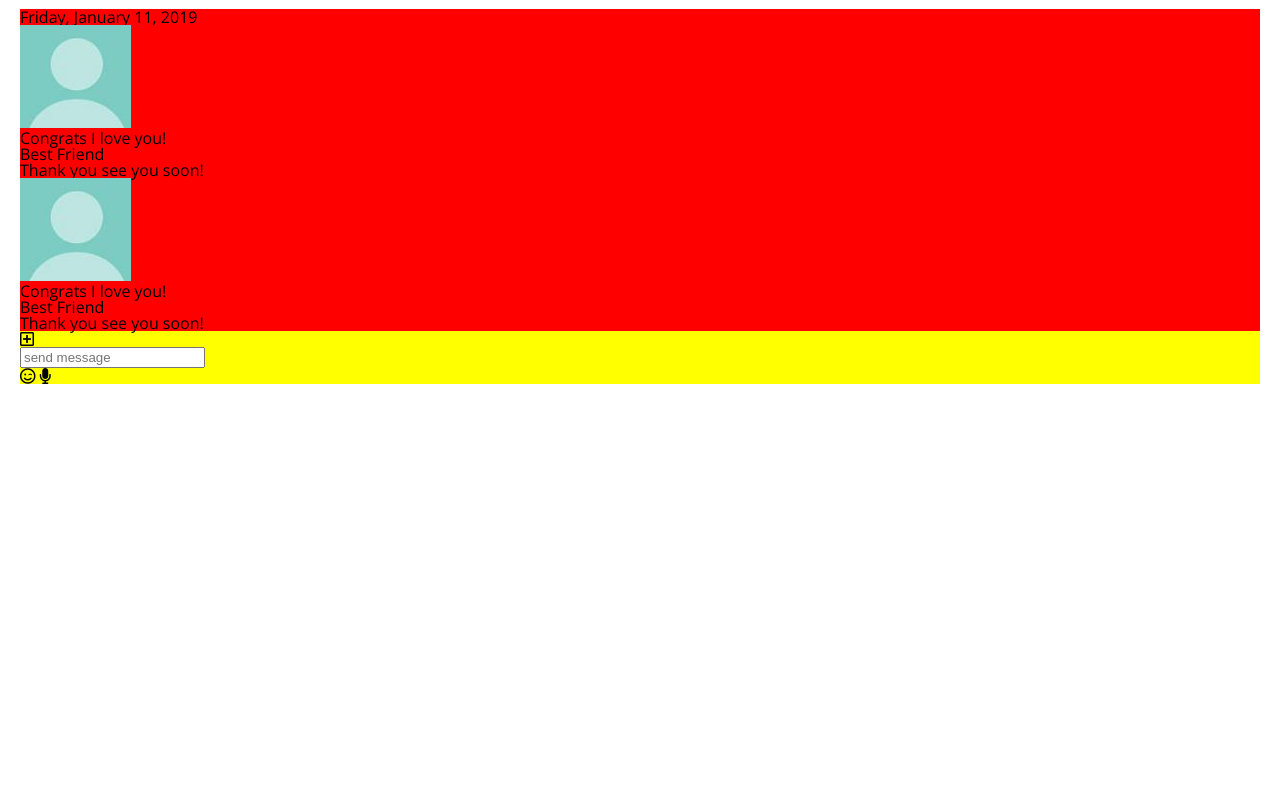
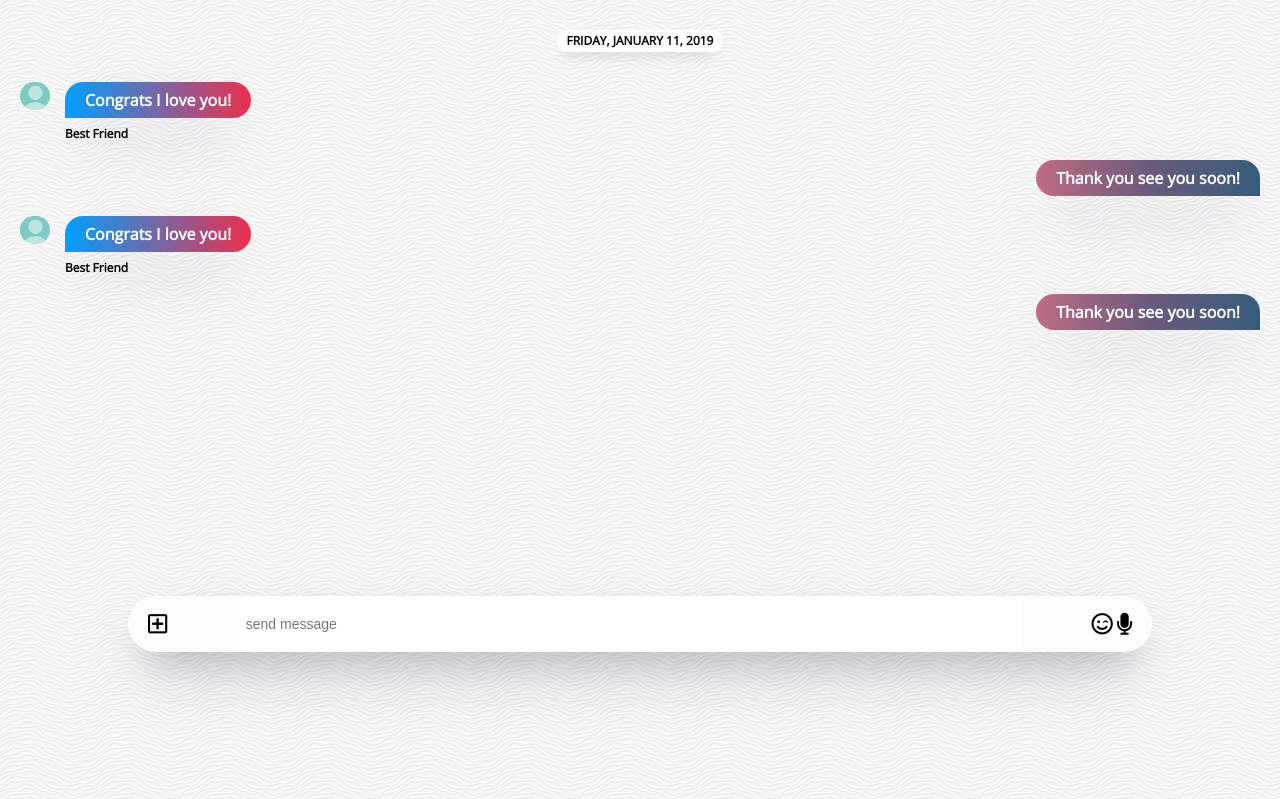
Before and after one commit to lhk3337/kakao-clone-2.0, a plain HTML site: page chat.html in a window 1280 px wide. Shown: the part 98-897 px from the top of the page. Before the commit the page ends 800 px from the top, so only its background shows below. Drawn offline with nearby package versions, Linux system fonts and the light colour scheme.

Commit message:
chat.css_done

```diff
--- a/chat.html
+++ b/chat.html
@@ -100,9 +100,9 @@
           <div class="message__content">
             <!-- 보낸이 -->
             <!-- 내용 -->
-            <div class="message__bubble">
+            <span class="message__bubble">
               Congrats I love you!
-            </div>
+            </span>
             <span class="message__author">Best Friend</span>
           </div>
           <!-- 받은 채팅 시간 -->
@@ -111,9 +111,9 @@
         <li class="sent-message message">
           <!-- 보낸 채팅 시간 -->
           <div class="message__content">
-            <div class="message__bubble">
+            <span class="message__bubble">
               Thank you see you soon!
-            </div>
+            </span>
           </div>
         </li>
         <li class="incoming-message message">
@@ -122,9 +122,9 @@
           <div class="message__content">
             <!-- 보낸이 -->
             <!-- 내용 -->
-            <div class="message__bubble">
+            <span class="message__bubble">
               Congrats I love you!
-            </div>
+            </span>
             <span class="message__author">Best Friend</span>
           </div>
           <!-- 받은 채팅 시간 -->
@@ -133,9 +133,9 @@
         <li class="sent-message message">
           <!-- 보낸 채팅 시간 -->
           <div class="message__content">
-            <div class="message__bubble">
+            <span class="message__bubble">
               Thank you see you soon!
-            </div>
+            </span>
           </div>
         </li>
       </ul>
--- a/css/back__chat.css
+++ /dev/null
@@ -1,121 +0,0 @@
-.chats-body {
-  padding: 10px 0px;
-}
-
-.chats-body .header,
-.chats-body .status-bar {
-  padding: 0px 20px;
-}
-
-.chat-screen {
-  background-image: url("../images/white-waves.png");
-  min-height: 100vh;
-}
-
-.chat__write {
-  position: fixed;
-  bottom: 50px;
-  width: 80%;
-  margin: 0 auto;
-  left: 0;
-  right: 0;
-  display: flex;
-  justify-content: space-between;
-  align-items: center;
-  background-color: #fcfcfc;
-  padding: 0px 20px;
-  border-radius: 40px;
-  box-shadow: 0 30px 60px -12px rgba(50, 50, 93, 0.25),
-    0 18px 36px -18px rgba(0, 0, 0, 0.3), 0 -12px 36px -8px rgba(0, 0, 0, 0.025);
-}
-
-.chat__write i {
-  font-size: 22px;
-}
-
-.chat__write-column:nth-child(2) {
-  width: 80%;
-}
-
-.chat__write-column input {
-  padding: 20px 10px;
-  width: 100%;
-  border: none;
-  font-size: 14px;
-}
-
-.chat__write-column input:focus {
-  outline: none;
-}
-
-.chat-screen .chat__messages {
-  border-top: 1px solid #f7f7f7;
-  display: flex;
-  flex-direction: column;
-  align-items: center;
-  padding: 0px 20px;
-  padding-top: 30px;
-}
-
-.chat__messages .chat__timestamp {
-  background-color: white;
-  font-size: 12px;
-  padding: 5px 10px;
-  border-radius: 10px;
-  margin-bottom: 30px;
-  box-shadow: rgba(0, 0, 0, 0.3) 0px 8px 16px -8px,
-    rgba(0, 0, 0, 0.024) 0px -6px 16px -6px;
-  text-transform: uppercase;
-  font-weight: 700;
-}
-
-.message {
-  display: flex;
-  align-items: flex-start;
-  /* width: 50%; */
-  margin-bottom: 20px;
-}
-
-.incoming-message {
-  align-self: flex-start;
-}
-
-.sent-message {
-  align-self: flex-end;
-}
-
-.incoming-message img {
-  width: 30px;
-  border-radius: 15px;
-  margin-right: 15px;
-}
-
-.message .message__bubble {
-  background-color: white;
-  box-shadow: 0 30px 60px -12px rgba(50, 50, 93, 0.25),
-    0 18px 36px -18px rgba(0, 0, 0, 0.3), 0 -12px 36px -8px rgba(0, 0, 0, 0.025);
-  padding: 10px 20px;
-  border-radius: 20px;
-  /* display: block; */
-  color: white;
-  font-weight: 600;
-}
-
-.incoming-message .message__author {
-  margin-top: 10px;
-  display: block;
-  font-weight: 600;
-  font-size: 12px;
-}
-
-.incoming-message .message__bubble {
-  border-bottom-left-radius: 0px;
-
-  background-image: linear-gradient(to right, #7b4397, #dc2430);
-}
-
-.sent-message .message__bubble {
-  border-bottom-right-radius: 0px;
-
-  background-image: linear-gradient(to left, #00c6ff, #0072ff);
-}
--- a/css/chat.css
+++ b/css/chat.css
@@ -1,7 +1,111 @@
+.chats-body {
+  padding: 0;
+}
+.chats-body .header,
+.chats-body .status-bar {
+  padding: 0px 20px;
+}
 .chat-screen {
-  background-color: red;
+  background-image: url("../images/white-waves.png");
+  min-height: 100vh;
+}
+.chat__write {
+  position: fixed;
+  bottom: 50px;
+  width: 80%;
+  margin: 0 auto;
+  left: 0;
+  right: 0;
+  display: flex;
+  justify-content: space-between;
+  align-items: center;
+  background-color: #fcfcfc;
+  padding: 0px 20px;
+  border-radius: 40px;
+  box-shadow: 0 30px 60px -12px rgba(50, 50, 93, 0.25),
+    0 18px 36px -18px rgba(0, 0, 0, 0.3), 0 -12px 36px -8px rgba(0, 0, 0, 0.025);
+}
+.chat__write i {
+  font-size: 22px;
 }
 
-.chat__write {
-  background-color: yellow;
+.chat__write-column:nth-child(2) {
+  width: 80%;
 }
+.chat__write-column input {
+  padding: 20px 10px;
+  width: 100%;
+  border: none;
+  font-size: 14px;
+}
+
+.chat__write-column input:focus {
+  outline: none;
+}
+
+.chat-screen .chat__messages {
+  border-top: 1px solid #f7f7f7;
+  display: flex;
+  flex-direction: column;
+  align-items: center;
+  padding: 0px 20px;
+  padding-top: 30px;
+}
+
+.chat__messages .chat__timestamp {
+  background-color: white;
+  font-size: 12px;
+  padding: 5px 10px;
+  border-radius: 10px;
+  margin-bottom: 30px;
+  box-shadow: rgba(0, 0, 0, 0.3) 0px 8px 16px -8px,
+    rgba(0, 0, 0, 0.024) 0px -6px 16px -6px;
+  text-transform: uppercase;
+  font-weight: 700;
+}
+
+.message {
+  display: flex;
+  align-items: flex-start;
+  margin-bottom: 20px;
+}
+
+.incoming-message {
+  align-self: flex-start;
+}
+.sent-message {
+  align-self: flex-end;
+}
+.incoming-message img {
+  width: 30px;
+  border-radius: 15px;
+  margin-right: 15px;
+}
+
+.message .message__bubble {
+  background-color: white;
+  display: block;
+  box-shadow: 0 30px 60px -12px rgba(50, 50, 93, 0.25),
+    0 18px 36px -18px rgba(0, 0, 0, 0.3), 0 -12px 36px -8px rgba(0, 0, 0, 0.025);
+  padding: 10px 20px;
+  border-radius: 20px;
+  color: white;
+  font-weight: 600;
+}
+
+.incoming-message .message__author {
+  margin-top: 10px;
+  display: block;
+  font-weight: 600;
+  font-size: 12px;
+}
+
+.incoming-message .message__bubble {
+  border-bottom-left-radius: 0px;
+  background-image: linear-gradient(to right, #009fff, #ec2f4b);
+}
+
+.sent-message .message__bubble {
+  border-bottom-right-radius: 0px;
+  background-image: linear-gradient(to left, #355c7d, #6c5b7b, #c06c84);
+}
```
